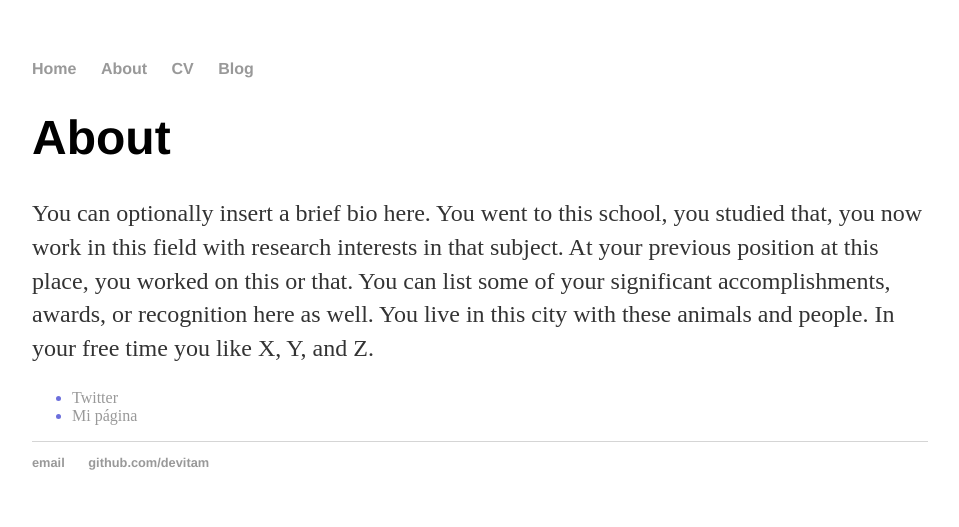
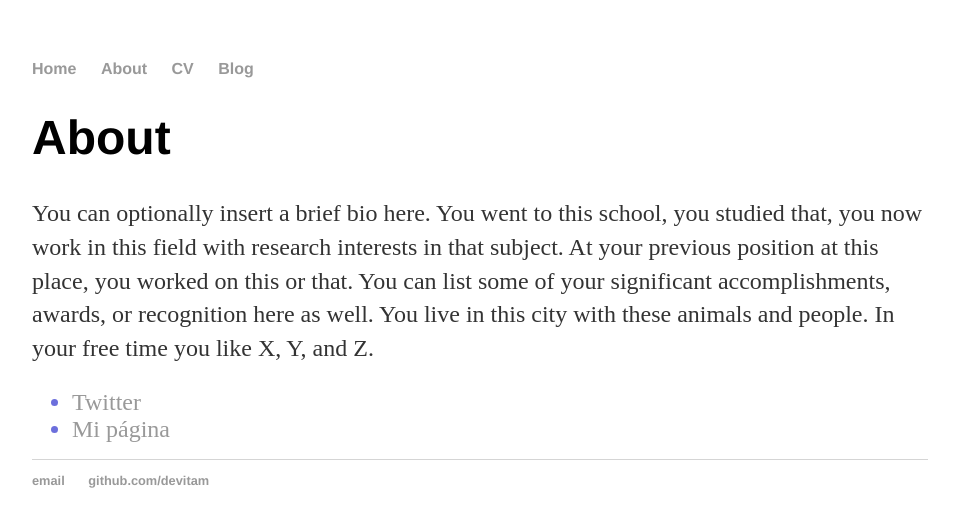
Before and after one commit to devitam/devitabasic.github.io, a Jekyll site: the page built from about/index.html, in a window 1280 px wide. Shown: the top 527 px of the page, without its empty margins (160-1119 px from the left). Built offline with Jekyll 4.4.1, drawn with Linux system fonts in a browser that asks for light colours.

Commit message:
Update index.html

```diff
--- a/about/index.html
+++ b/about/index.html
@@ -11,7 +11,7 @@ title: About Mariano Devita
   </p>
 
   <ul>
-    <li style="fonst-size: 1.5em; color: #6C6FDC;"><a href="https://twitter.com/mariano_devita" target="_blank">Twitter</a></li>
-    <li style="fonst-size: 1.5em; color: #6C6FDC;"><a href="http://economiademendoza.com/" target="_blank">Mi página</a></li>
+    <li style="font-size: 1.5em; color: #6C6FDC;"><a href="https://twitter.com/mariano_devita" target="_blank">Twitter</a></li>
+    <li style="font-size: 1.5em; color: #6C6FDC;"><a href="http://economiademendoza.com/" target="_blank">Mi página</a></li>
   </ul>
 </div>
```
